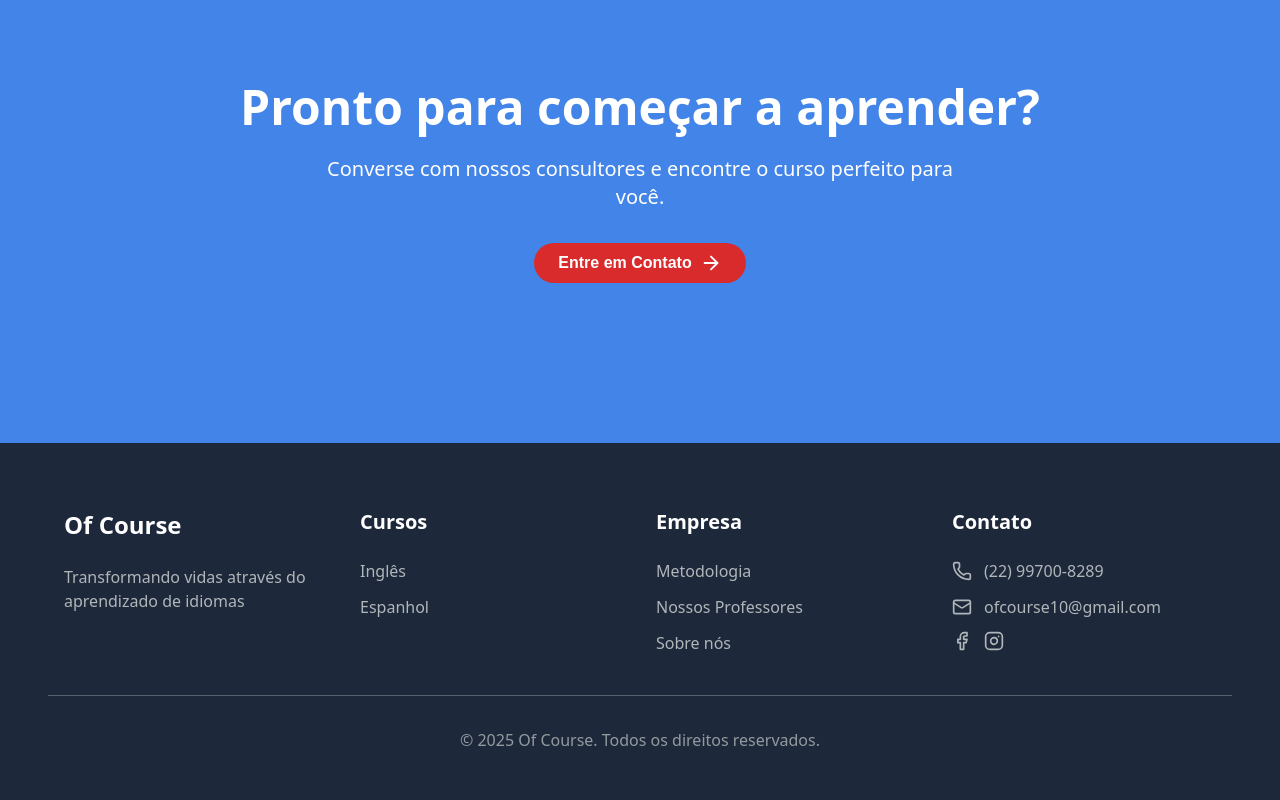
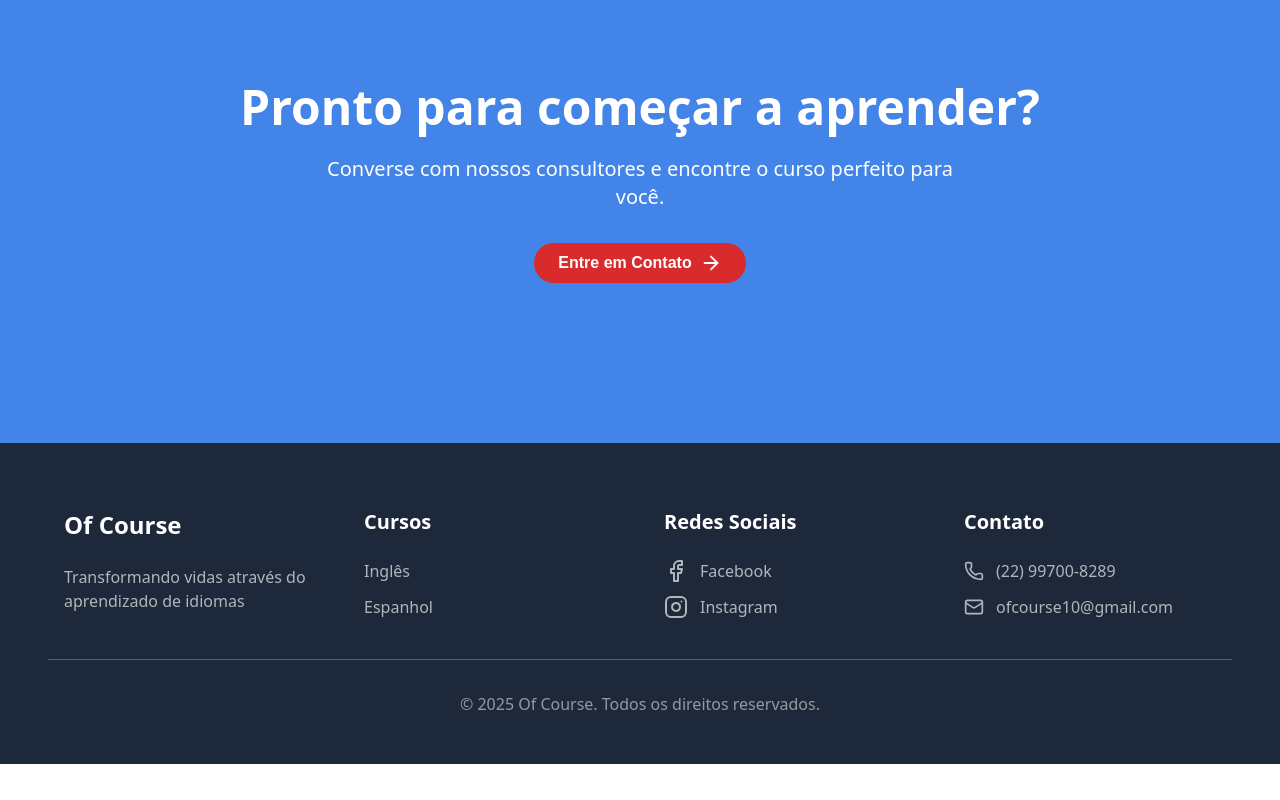
Before and after one commit to mthsimao/of-course, a React (Vite) app: page / in a window 1280 px wide. Shown: the part 2241-3041 px from the top of the page. After the commit the page ends 3005 px from the top, so only its background shows below. Built offline with nearby package versions, Linux system fonts and the light colour scheme; a web font is replaced by a local one.

Commit message:
new footer

```diff
--- a/src/components/Footer.jsx
+++ b/src/components/Footer.jsx
@@ -2,11 +2,11 @@ import { Facebook, Instagram, Mail, Phone } from "lucide-react";
 import { useTranslation } from "react-i18next";
 
 const Footer = () => {
-  const { t } = useTranslation()
+  const { t } = useTranslation();
 
   return (
-    <footer className="bg-footer-bg text-white p-12">
-      <div className=" grid grid-cols-1 sm:grid-cols-2 lg:grid-cols-4">
+    <footer className="bg-footer-bg text-white p-6 md:p-12">
+      <div className=" grid grid-cols-1 sm:grid-cols-2 gap-4 lg:grid-cols-4">
         <div className="footer-div">
           <h3 className="title">Of Course</h3>
           <p className="text-footer-link">{t("footer.subTitle")}</p>
@@ -21,11 +21,28 @@ const Footer = () => {
         </div>
 
         <div className="footer-div">
-          <h3>{t("footer.company")}</h3>
+          <h3>{t("footer.socialMedia")}</h3>
           <ul className="space-y-3">
-            <li><a href="">{t("footer.methodology")}</a></li>
-            <li><a href="">{t("footer.ourTeachers")}</a></li>
-            <li><a href="">{t("footer.aboutUs")}</a></li>
+            <li>
+              <a
+                href="https://www.facebook.com/ofcourseenglish"
+                target="_blank"
+                className="flex flex-row items-center gap-3 hover:underline"
+              >
+                <Facebook size={24} strokeWidth={2}/>
+                <span>Facebook</span>
+              </a>
+            </li>
+            <li>
+              <a
+                href="https://www.instagram.com/ofcoursecordeiro/"
+                target="_blank"
+                className="flex flex-row items-center gap-3 hover:underline"
+              >
+                <Instagram size={24} strokeWidth={2}/>
+                <span>Instagram</span>
+              </a>
+            </li>
           </ul>
         </div>
 
@@ -46,21 +63,6 @@ const Footer = () => {
               <Mail size={20} />
               <span>ofcourse10@gmail.com</span>
             </li>
-            <li className="flex flex-row items-center gap-3">
-              <a
-                href="https://www.facebook.com/ofcourseenglish"
-                target="_blank"
-              >
-                <Facebook size={20} />
-              </a>
-
-              <a
-                href="https://www.instagram.com/ofcoursecordeiro/"
-                target="_blank"
-              >
-                <Instagram size={20} />
-              </a>
-            </li>
           </ul>
         </div>
       </div>
--- a/src/i18n/locales/en.json
+++ b/src/i18n/locales/en.json
@@ -61,10 +61,7 @@
     "courses": "Courses",
     "english": "English",
     "spanish": "Spanish",
-    "company": "Company",
-    "methodology": "Methodology",
-    "ourTeachers": "Our Teachers",
-    "aboutUs": "About Us",
+    "socialMedia": "Social Media",
     "contact": "Contact",
     "allRightsReserved": "All rights reserved."
   }
--- a/src/i18n/locales/es.json
+++ b/src/i18n/locales/es.json
@@ -60,10 +60,7 @@
     "courses": "Cursos",
     "english": "Inglés",
     "spanish": "Español",
-    "company": "Compañía",
-    "methodology": "Metodología",
-    "ourTeachers": "Nuestros maestros",
-    "aboutUs": "Sobre nosotros",
+    "socialMedia": "Redes Sociales",
     "contact": "Contacto",
     "allRightsReserved": "Reservados todos los derechos."
   }
--- a/src/i18n/locales/pt.json
+++ b/src/i18n/locales/pt.json
@@ -61,10 +61,7 @@
     "courses": "Cursos",
     "english": "Inglês",
     "spanish": "Espanhol",
-    "company": "Empresa",
-    "methodology": "Metodologia",
-    "ourTeachers": "Nossos Professores",
-    "aboutUs": "Sobre nós",
+    "socialMedia": "Redes Sociais",
     "contact": "Contato",
     "allRightsReserved": "Todos os direitos reservados."
   }
```
